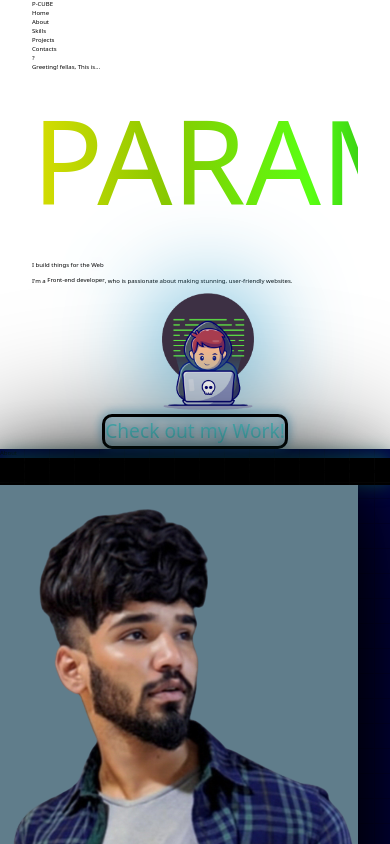
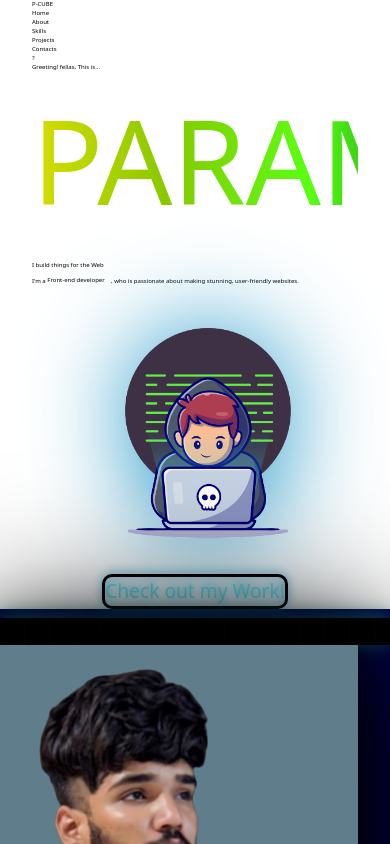
Before and after one commit to ParamPragyan/Portfolio, a React (Vite) app: page / in a window 390 px wide. Shown: the top 844 px of the page. Built offline with nearby package versions, Linux system fonts and the light colour scheme; a web font is replaced by a local one.

Commit message:
minor changes

```diff
--- a/src/Sections/Home/Home.jsx
+++ b/src/Sections/Home/Home.jsx
@@ -54,9 +54,7 @@ const Home = () => {
         I'm a{" "}
         <span className="bio text-[2rem] font-[N-B-1] text-[#5ce1e6] font-[550]">
           {" "}
-          Front-end developer
-        </span>
-        , who is passionate about making stunning, user-friendly websites.
+          Front-end developer</span>, who is passionate about making stunning, user-friendly websites.
       </div>
 
 
--- a/src/index.css
+++ b/src/index.css
@@ -98,6 +98,10 @@ body{
   }
   .bio {
     padding-top: 1rem;
+    margin-right: 1rem;
+  }
+  .bio span {
+    line-break: auto;
   }
   .circle1,.circle2,.icon, .right-strap, .home-down-line{
     display: none;
@@ -116,13 +120,13 @@ body{
     filter: drop-shadow(0px 0px 50px #2197c8);
     display: flex;
     width: 55rem;
-    height: 20rem;
+    /* height: 20rem; */
 
   }
 
   .heroimg{
 
-    height: 25rem;
+    height: 45rem;
   }
   .btn-hero{
     border-radius: 10px;
```
